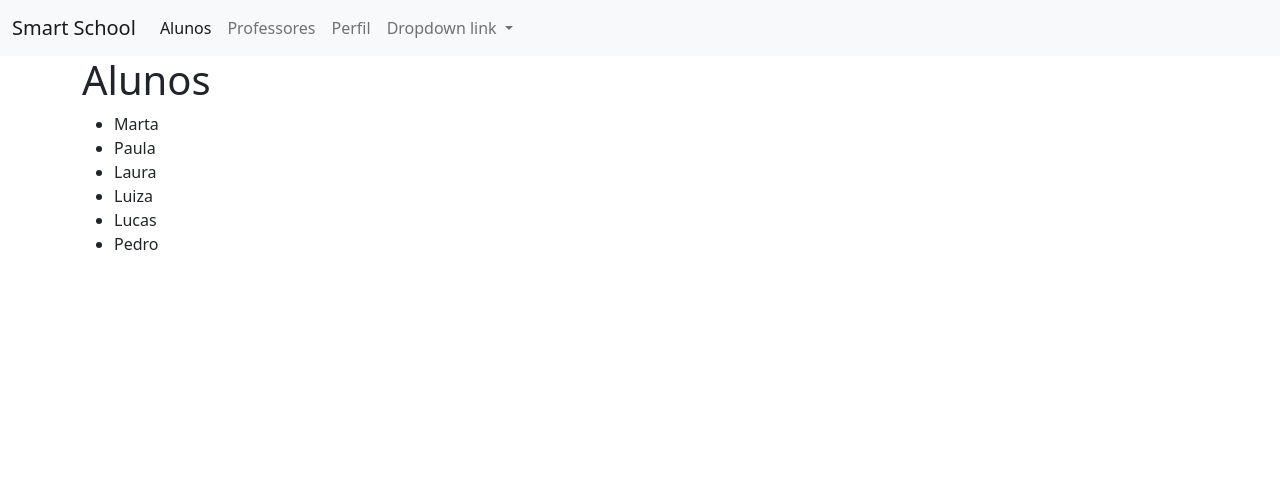
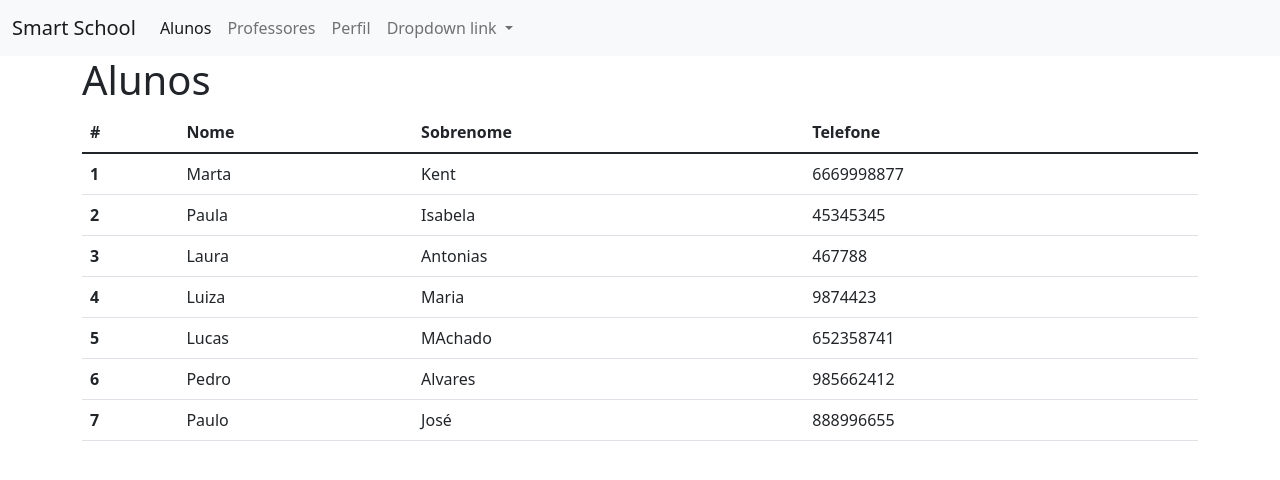
Before and after one commit to AndersonSilvaIt/Angular_NetCore, an Angular app in the folder SmartSchool/: page /alunos in a window 1280 px wide. Shown: the top 480 px of the page. Built offline with nearby package versions, Linux system fonts and the light colour scheme.

Commit message:
Implementado a tabela de alunos e professores
Implementado a tabela de alunos e professores

```diff
--- a/SmartSchool/src/app/alunos/alunos.component.html
+++ b/SmartSchool/src/app/alunos/alunos.component.html
@@ -1,8 +1,20 @@
 <app-titulo [titulo]="titulo" ></app-titulo>
 
-<ul>
-    <li *ngFor="let aluno of alunos">
-        {{ aluno.nome }}
-    </li>
-
-</ul>
+<table class="table">
+    <thead class="thead-light">
+        <tr>
+            <th scope="col">#</th>
+            <th scope="col">Nome</th>
+            <th scope="col">Sobrenome</th>
+            <th scope="col">Telefone</th>
+        </tr>
+    </thead>
+    <tbody>
+        <tr *ngFor="let aluno of alunos">
+            <th scope="row">{{ aluno.id}}</th>
+            <td> {{ aluno.nome }} </td>
+            <td> {{ aluno.sobrenome }} </td>
+            <td> {{ aluno.telefone }} </td>
+        </tr>
+    </tbody>
+</table>
--- a/SmartSchool/src/app/alunos/alunos.component.ts
+++ b/SmartSchool/src/app/alunos/alunos.component.ts
@@ -10,12 +10,13 @@
 titulo = 'Alunos'
 
   public alunos = [
-    {nome: 'Marta'},
-    {nome: 'Paula'},
-    {nome: 'Laura'},
-    {nome: 'Luiza'},
-    {nome: 'Lucas'},
-    {nome: 'Pedro'}
+    { id: 1 , nome: 'Marta', sobrenome: 'Kent' , telefone: '6669998877' },
+    { id: 2 , nome: 'Paula', sobrenome: 'Isabela' , telefone: '45345345' },
+    { id: 3 , nome: 'Laura', sobrenome: 'Antonias' , telefone: '467788' },
+    { id: 4 , nome: 'Luiza', sobrenome: 'Maria' , telefone: '9874423' },
+    { id: 5 , nome: 'Lucas', sobrenome: 'MAchado' , telefone: '652358741' },
+    { id: 6 , nome: 'Pedro', sobrenome: 'Alvares' , telefone: '985662412' },
+    { id: 7 , nome: 'Paulo', sobrenome: 'José' , telefone: '888996655' }
   ];
 
   constructor() { }
--- a/SmartSchool/src/app/professores/professores.component.html
+++ b/SmartSchool/src/app/professores/professores.component.html
@@ -1,8 +1,18 @@
 <app-titulo [titulo]="titulo" ></app-titulo>
 
-<ul>
-    <li *ngFor="let prof of professores">
-        {{ prof.nome }}
-
-    </li>
-</ul>
+<table class="table">
+    <thead class="thead-light">
+        <tr>
+            <th scope="col">#</th>
+            <th scope="col">Nome</th>
+            <th scope="col">Disciplina</th>
+        </tr>
+    </thead>
+    <tbody>
+        <tr *ngFor="let prof of professores">
+            <th scope="row">{{ prof.id}}</th>
+            <td> {{ prof.nome }} </td>
+            <td> {{ prof.disciplina }} </td>
+        </tr>
+    </tbody>
+</table>
--- a/SmartSchool/src/app/professores/professores.component.ts
+++ b/SmartSchool/src/app/professores/professores.component.ts
@@ -12,12 +12,12 @@
   titulo = 'Professores';
 
   professores = [
-    {nome: 'Emanuel'},
-    {nome: 'Claudia'},
-    {nome: 'Maria'},
-    {nome: 'Eduardo'},
-    {nome: 'Rodolfo'}
-  ]
+    { id: 1, nome: 'Emanuel' , disciplina: 'Matematica' },
+    { id: 2, nome: 'Claudia' , disciplina: 'Física' },
+    { id: 3, nome: 'Maria'   , disciplina: 'Português' },
+    { id: 4, nome: 'Eduardo' , disciplina: 'Inglês' },
+    { id: 5, nome: 'Rodolfo' , disciplina: 'Programação' }
+  ];
 
   ngOnInit() {
   }
```
